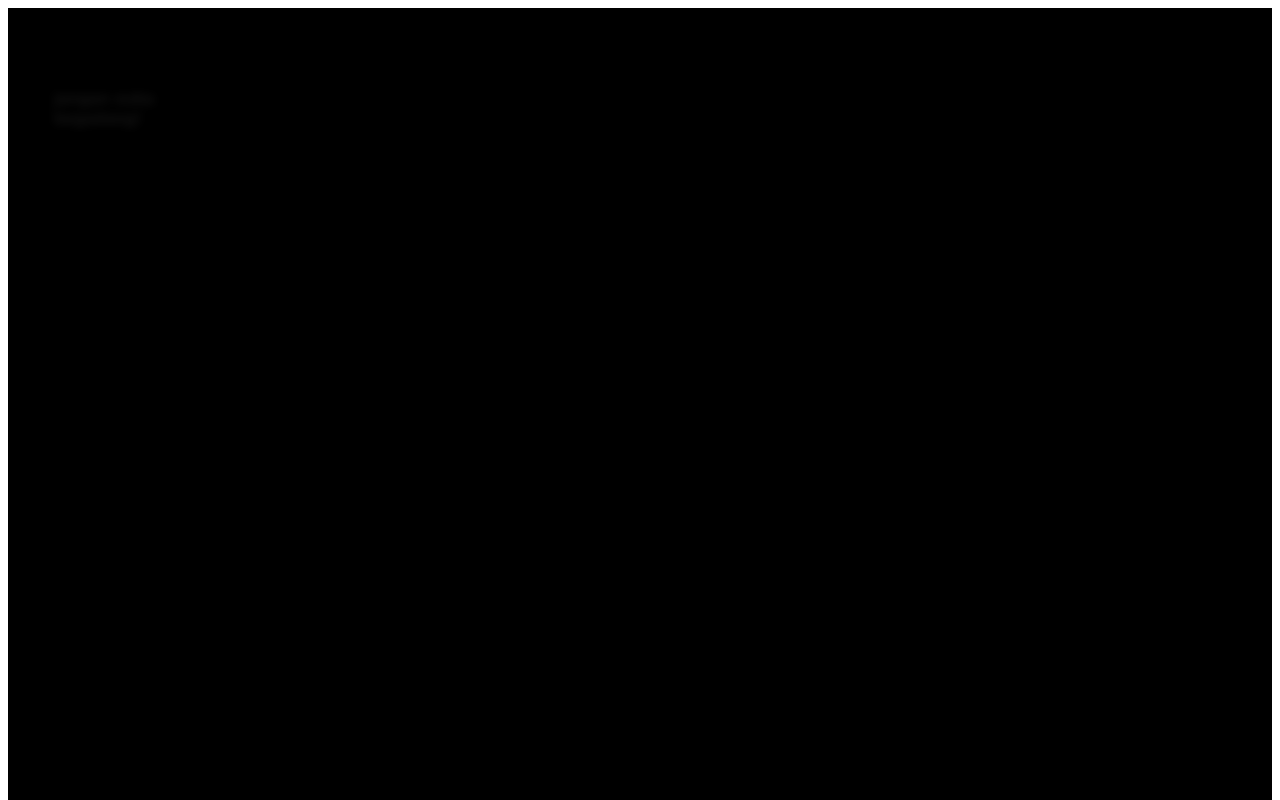
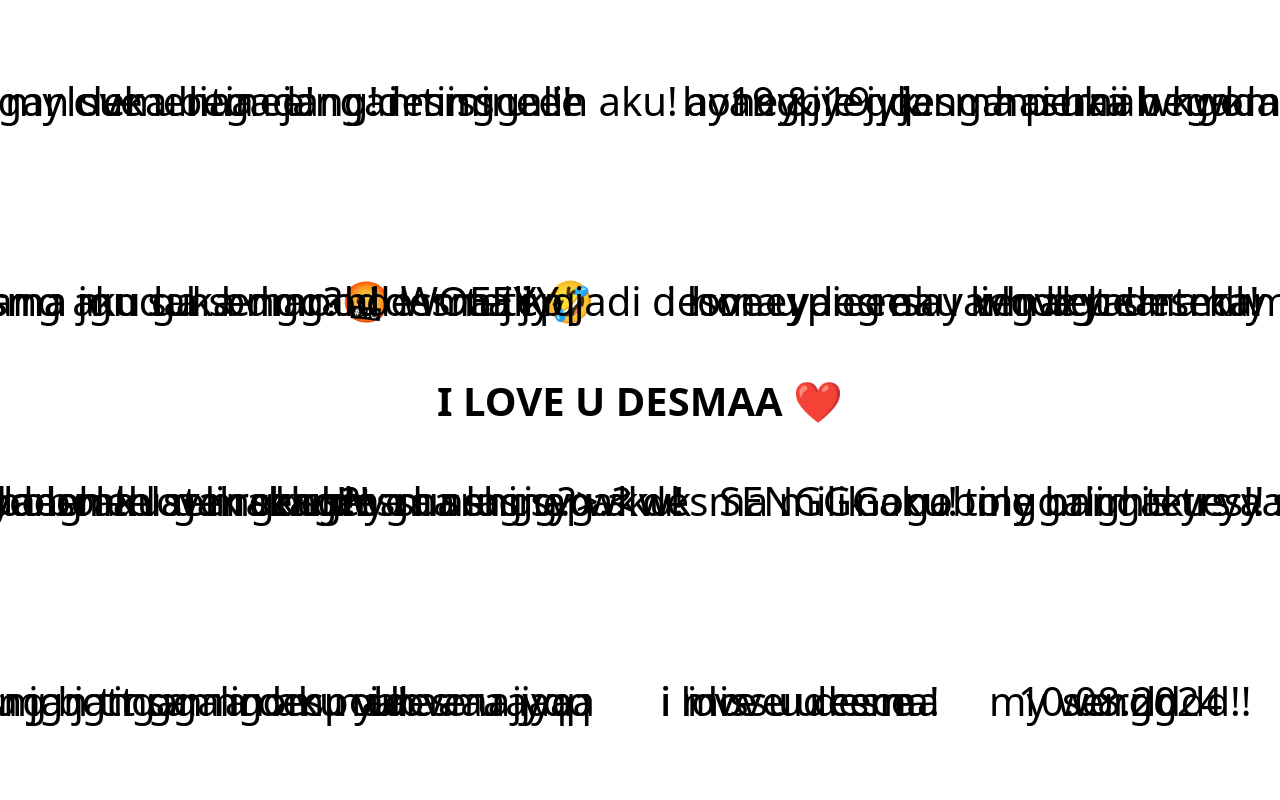
Before and after one commit to rezaprasetiyo/ily-d, a plain HTML site: page index.html in a window 1280 px wide. Shown: the top 800 px of the page. Drawn offline with Linux system fonts and the light colour scheme.

Commit message:
Update style.css

```diff
--- a/style.css
+++ b/style.css
@@ -1,130 +1,189 @@
+<style>
 @keyframes zoom-in {
   0% {
-    transform: scale(0.5);
-    filter: blur(10px);
+    transform: translateZ(-1000px);
     opacity: 0;
+    filter: blur(5px);
+  }
+  50% {
+    transform: translateZ(0px);
+    opacity: 1;
+    filter: blur(0px);
   }
   100% {
-    transform: scale(1);
-    filter: blur(0);
-    opacity: 1;
+    transform: translateZ(1000px);
+    opacity: 0;
+    filter: blur(5px);
   }
 }
 
 .stuck-grid {
+  block-size: 100svh;
+  perspective: 1000px;
+  transform-style: preserve-3d;
+
   display: grid;
-  grid: repeat(4, 25vmin) / repeat(4, 25vmin);
-  height: 400vh;
-  background: #000;
-  color: white;
-  font-family: sans-serif;
-  font-size: 4vmin;
-}
+  grid: repeat(4, 25dvh) / repeat(4, 25dvw);;
+  place-items: center;
 
-.grid-item {
-  display: grid;
-  place-items: center;
-  font-weight: bold;
-  opacity: 0;
-  animation: zoom-in 3s ease-in-out forwards;
-}
+  position: sticky;
+  top: 0;
 
-@supports (animation-timeline: scroll()) {
-  .stuck-grid {
-    view-timeline: --section-in-view block;
-  }
+  overflow: clip;
 
-  .grid-item {
-    animation-timeline: --section-in-view;
-    animation-name: zoom-in;
-    animation-duration: 1s;
-    animation-fill-mode: both;
-    animation-timing-function: ease-in-out;
-  }
+  > .grid-item {
+    transform-style: preserve-3d;
 
-  .grid-item:nth-child(1) {
-    grid-area: 1 / 1;
-    animation-delay: 0s;
-  }
+    font-size: 5vmin;
+    font-weight: lighter;
 
-  .grid-item:nth-child(2) {
-    grid-area: 1 / 2;
-    animation-delay: 0.2s;
-  }
+    text-wrap: nowrap;
 
-  .grid-item:nth-child(3) {
-    grid-area: 1 / 3;
-    animation-delay: 0.4s;
-  }
+    @supports (animation-timeline: scroll()) {
+      @media (prefers-reduced-motion: no-preference) {
+        animation: zoom-in linear both;
+        animation-timeline: scroll(root block);
+        will-change: transform, opacity, filter;
+      }
+    }
 
-  .grid-item:nth-child(4) {
-    grid-area: 1 / 4;
-    animation-delay: 0.6s;
-  }
+    &.special.special {
+      grid-row: 2 / span 2;
+      grid-column: 2 / span 2;
 
-  .grid-item:nth-child(5) {
-    grid-area: 2 / 1;
-    animation-delay: 0.8s;
-  }
+    }
 
-  .grid-item:nth-child(6) {
-    grid-area: 2 / 2;
-    animation-delay: 1s;
-  }
+    > b {
+      font-size: 15vmin;
+    }
 
-  .grid-item:nth-child(7) {
-    grid-area: 2 / 3;
-    animation-delay: 1.2s;
-  }
+    &:nth-of-type(1)  { animation-range: 40% 50% }
+    &:nth-of-type(2)  { animation-range: 20% 30% }
+    &:nth-of-type(3)  { animation-range: 52% 62% }
+    &:nth-of-type(4)  { animation-range: 50% 60% }
+    &:nth-of-type(5)  { animation-range: 45% 55% }
+    &:nth-of-type(6)  { animation-range: 10% 20% }
+&:nth-of-type(7)  { animation-range: 90% 100% }
+    &:nth-of-type(8)  { animation-range: 30% 40% }
+    &:nth-of-type(9)  { animation-range: 80% 90% }
+    &:nth-of-type(10) { animation-range: 70% 80% }
+    &:nth-of-type(11) { animation-range: -10% 50% }
+    &:nth-of-type(12) { animation-range: 52% 62% }
+    &:nth-of-type(13) { animation-range: 15% 25% }
+    &:nth-of-type(14) { animation-range: 7% 17% }
+    &:nth-of-type(15) { animation-range: 75% 85% }
+    &:nth-of-type(16) { animation-range: 3% 13% }
+    &:nth-of-type(17) { animation-range: 87% 97% }
+    &:nth-of-type(18) { animation-range: 42% 52% }
+    &:nth-of-type(19) { animation-range: 57% 67% }
+    &:nth-of-type(20) { animation-range: 37% 47% }
+    &:nth-of-type(21) { animation-range: 12% 22% }
+    &:nth-of-type(22) { animation-range: 8% 18% }
+    &:nth-of-type(23) { animation-range: 84% 94% }
+    &:nth-of-type(24) { animation-range: 33% 43% }
+    &:nth-of-type(25) { animation-range: 48% 58% }
+    &:nth-of-type(26) { animation-range: 13% 23% }
+    &:nth-of-type(27) { animation-range: 78% 88% }
+    &:nth-of-type(28) { animation-range: 62% 72% }
+    &:nth-of-type(29) { animation-range: 31% 41% }
+    &:nth-of-type(30) { animation-range: 8% 18% }
+    &:nth-of-type(31) { animation-range: 4% 14% }
+    &:nth-of-type(32) { animation-range: 74% 84% }
+    &:nth-of-type(33) { animation-range: 61% 71% }
+    &:nth-of-type(34) { animation-range: 26% 36% }
+    &:nth-of-type(35) { animation-range: 63% 73% }
+    &:nth-of-type(36) { animation-range: 11% 21% }
+    &:nth-of-type(37) { animation-range: 89% 99% }
+    &:nth-of-type(38) { animation-range: 33% 43% }
+    &:nth-of-type(39) { animation-range: 88% 98% }
+    &:nth-of-type(40) { animation-range: 22% 32% }
+    &:nth-of-type(41) { animation-range: 16% 26% }
+    &:nth-of-type(42) { animation-range: 26% 36% }
+    &:nth-of-type(43) { animation-range: 66% 76% }
+    &:nth-of-type(44) { animation-range: 3% 13% }
+    &:nth-of-type(45) { animation-range: 44% 54% }
+    &:nth-of-type(46) { animation-range: 11% 21% }
+    &:nth-of-type(47) { animation-range: 23% 33% }
+    &:nth-of-type(48) { animation-range: 39% 49% }
+    &:nth-of-type(49) { animation-range: 59% 69% }
+    &:nth-of-type(50) { animation-range: 6% 16% }
 
-  .grid-item:nth-child(8) {
-    grid-area: 2 / 4;
-    animation-delay: 1.4s;
-  }
+    @supports (animation-timeline: scroll()) {
 
-  .grid-item:nth-child(9) {
-    grid-area: 3 / 1;
-    animation-delay: 1.6s;
-  }
-
-  .grid-item:nth-child(10) {
-    grid-area: 3 / 2;
-    animation-delay: 1.8s;
-  }
-
-  .grid-item:nth-child(11) {
-    grid-area: 3 / 3;
-    animation-delay: 2s;
-  }
-
-  .grid-item:nth-child(12) {
-    grid-area: 3 / 4;
-    animation-delay: 2.2s;
-  }
-
-  .grid-item:nth-child(13) {
-    grid-area: 4 / 1;
-    animation-delay: 2.4s;
-  }
-
-  .grid-item:nth-child(14) {
-    grid-area: 4 / 2;
-    animation-delay: 2.6s;
-  }
-
-  .grid-item:nth-child(15) {
-    grid-area: 4 / 3;
-    animation-delay: 2.8s;
-  }
-
-  .grid-item:nth-child(16) {
-    grid-area: 4 / 4;
-    animation-delay: 3s;
+      &:nth-of-type(1) { grid-area: 1/1 }
+      &:nth-of-type(2) { grid-area: 1/2 }
+      &:nth-of-type(3) { grid-area: 1/3 }
+      &:nth-of-type(4) { grid-area: 1/4 }
+      &:nth-of-type(5) { grid-area: 2/1 }
+      &:nth-of-type(6) { grid-area: 2/2 }
+      &:nth-of-type(7) { grid-area: 2/3 }
+      &:nth-of-type(8) { grid-area: 2/4 }
+      &:nth-of-type(9) { grid-area: 3/1 }
+      &:nth-of-type(10) { grid-area: 3/2 }
+      &:nth-of-type(11) { grid-area: 3/3 }
+      &:nth-of-type(12) { grid-area: 3/4 }
+      &:nth-of-type(13) { grid-area: 4/1 }
+      &:nth-of-type(14) { grid-area: 4/2 }
+      &:nth-of-type(15) { grid-area: 4/3 }
+      &:nth-of-type(16) { grid-area: 4/4 }
+      &:nth-of-type(17) { grid-area: 2/1 }
+      &:nth-of-type(18) { grid-area: 2/2 }
+      &:nth-of-type(19) { grid-area: 2/3 }
+      &:nth-of-type(20) { grid-area: 2/4 }
+      &:nth-of-type(21) { grid-area: 3/1 }
+      &:nth-of-type(22) { grid-area: 3/2 }
+      &:nth-of-type(23) { grid-area: 3/3 }
+      &:nth-of-type(24) { grid-area: 3/4 }
+      &:nth-of-type(25) { grid-area: 1/1 }
+      &:nth-of-type(26) { grid-area: 1/2 }
+      &:nth-of-type(27) { grid-area: 1/3 }
+      &:nth-of-type(28) { grid-area: 1/4 }
+      &:nth-of-type(29) { grid-area: 4/1 }
+      &:nth-of-type(30) { grid-area: 4/2 }
+      &:nth-of-type(31) { grid-area: 4/3 }
+      &:nth-of-type(32) { grid-area: 4/4 }
+      &:nth-of-type(33) { grid-area: 2/1 }
+      &:nth-of-type(34) { grid-area: 2/2 }
+      &:nth-of-type(35) { grid-area: 2/3 }
+      &:nth-of-type(36) { grid-area: 2/4 }
+&:nth-of-type(37) { grid-area: 3/1 }
+      &:nth-of-type(38) { grid-area: 3/2 }
+      &:nth-of-type(39) { grid-area: 3/3 }
+      &:nth-of-type(40) { grid-area: 3/4 }
+      &:nth-of-type(41) { grid-area: 1/1 }
+      &:nth-of-type(42) { grid-area: 1/2 }
+      &:nth-of-type(43) { grid-area: 1/3 }
+      &:nth-of-type(44) { grid-area: 1/4 }
+      &:nth-of-type(45) { grid-area: 4/1 }
+      &:nth-of-type(46) { grid-area: 4/2 }
+      &:nth-of-type(47) { grid-area: 4/3 }
+      &:nth-of-type(48) { grid-area: 4/4 }
+      &:nth-of-type(49) { grid-area: 3/1 }
+      &:nth-of-type(50) { grid-area: 3/2 }
+      &:nth-of-type(51) { grid-area: 3/3 }
+      &:nth-of-type(52) { grid-area: 3/4 }
+    }
   }
 }
 
-.grid-item.special {
-  color: red;
-  font-size: 6vmin;
-  text-shadow: 0 0 10px red;
+
+
+
+
+@layer support {
+  * {
+    box-sizing: border-box;
+    margin: 0;
+  }
+
+  html {
+    block-size: 100%;
+    color-scheme: dark light;
+  }
+
+  body {
+    min-block-size: 400vh;
+    font-family: system-ui, sans-serif;
+  }
 }
+</style>
```
